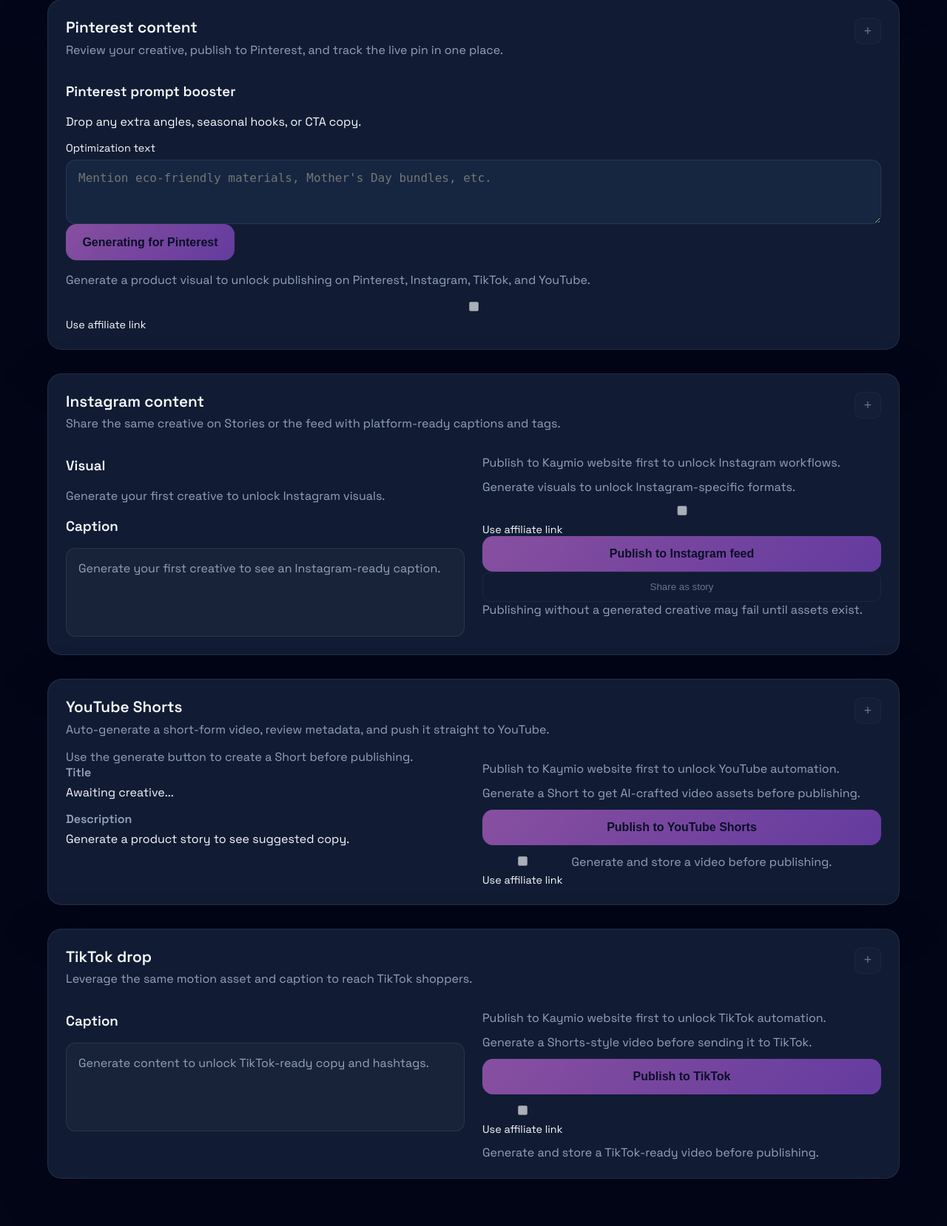
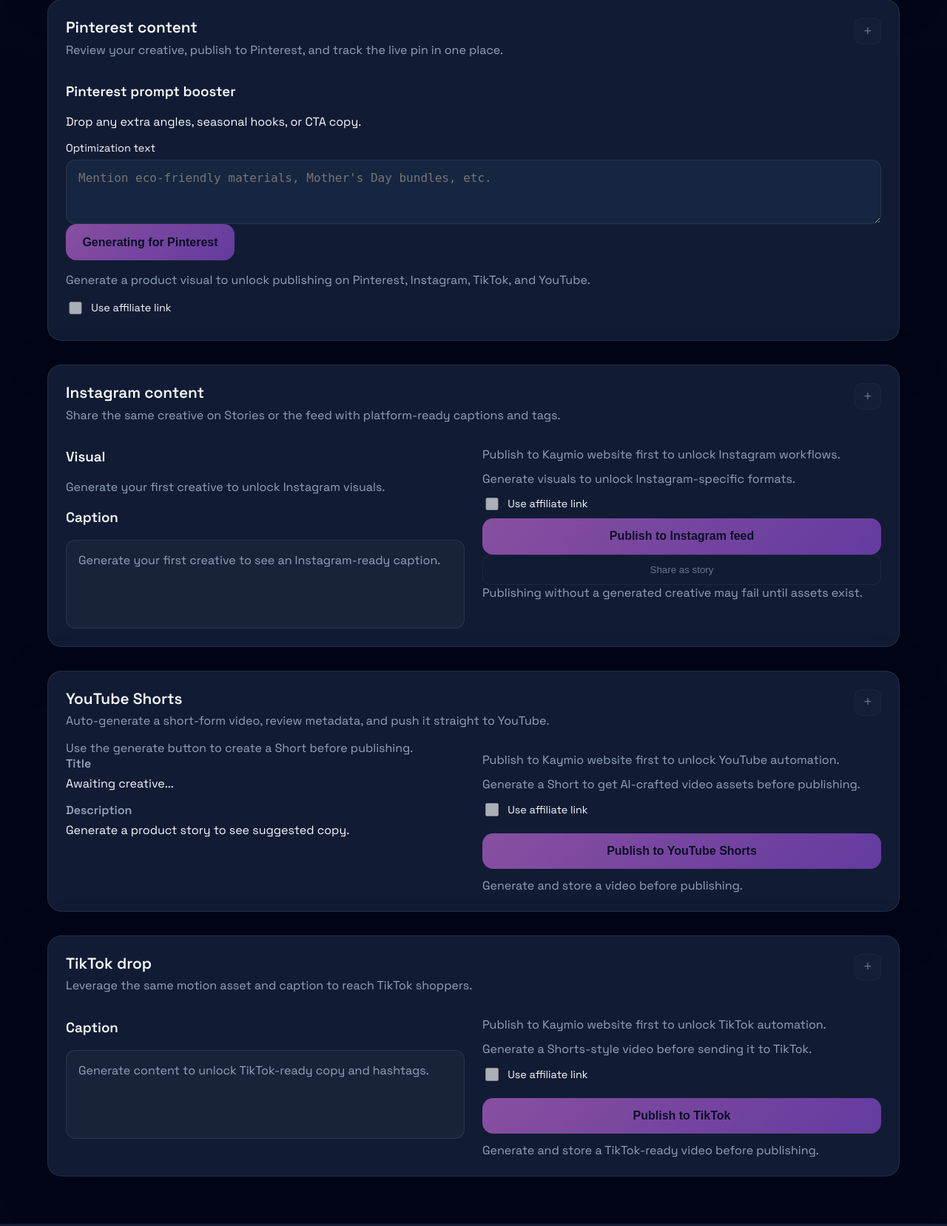
Before and after one commit to ahmadezoji/kaymio-app, a Flask app: page / in a window 1280 px wide. Shown: the part 2150-3808 px from the top of the page at 74% size. Run offline with Flask 3, Linux system fonts and the light colour scheme.

Commit message:
review html

```diff
--- a/static/css/main.css
+++ b/static/css/main.css
@@ -136,6 +136,19 @@ label {
   flex-direction: column;
   gap: 0.4rem;
   font-size: 0.9rem;
+}
+
+label.checkbox {
+  flex-direction: row;
+  align-items: center;
+  gap: 0.6rem;
+  margin-bottom: 0.5rem;
+}
+
+label.checkbox input[type='checkbox'] {
+  width: 1.1rem;
+  height: 1.1rem;
+  accent-color: var(--accent);
 }
 
 input:not([type='file']),
--- a/templates/home.html
+++ b/templates/home.html
@@ -651,11 +651,11 @@
                   <p class="muted">Finish publishing to Kaymio website before posting on YouTube.</p>
                 {% endif %}
               {% else %}
-                <button type="button" class="primary" disabled>Publish to YouTube Shorts</button>
                 <label class="checkbox">
                   <input type="checkbox" disabled />
                   <span>Use affiliate link</span>
                 </label>
+                <button type="button" class="primary" disabled>Publish to YouTube Shorts</button>
                 <p class="muted">Generate and store a video before publishing.</p>
               {% endif %}
             </div>
@@ -732,11 +732,11 @@
                   <p class="muted">Finish publishing to Kaymio website before posting on TikTok.</p>
                 {% endif %}
               {% else %}
-                <button type="button" class="primary" disabled>Publish to TikTok</button>
                 <label class="checkbox">
                   <input type="checkbox" disabled />
                   <span>Use affiliate link</span>
                 </label>
+                <button type="button" class="primary" disabled>Publish to TikTok</button>
                 <p class="muted">Generate and store a TikTok-ready video before publishing.</p>
               {% endif %}
             </div>
```
